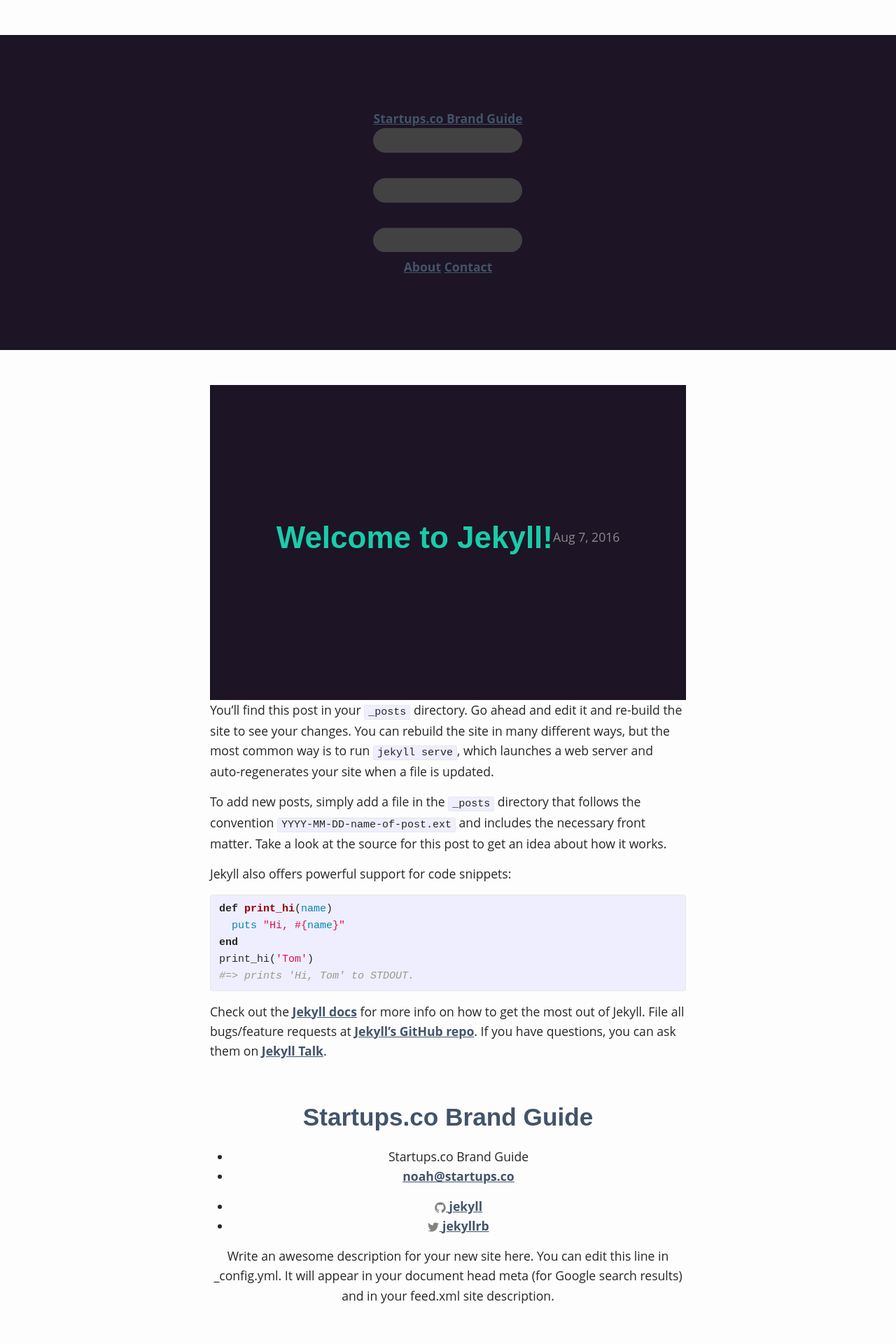
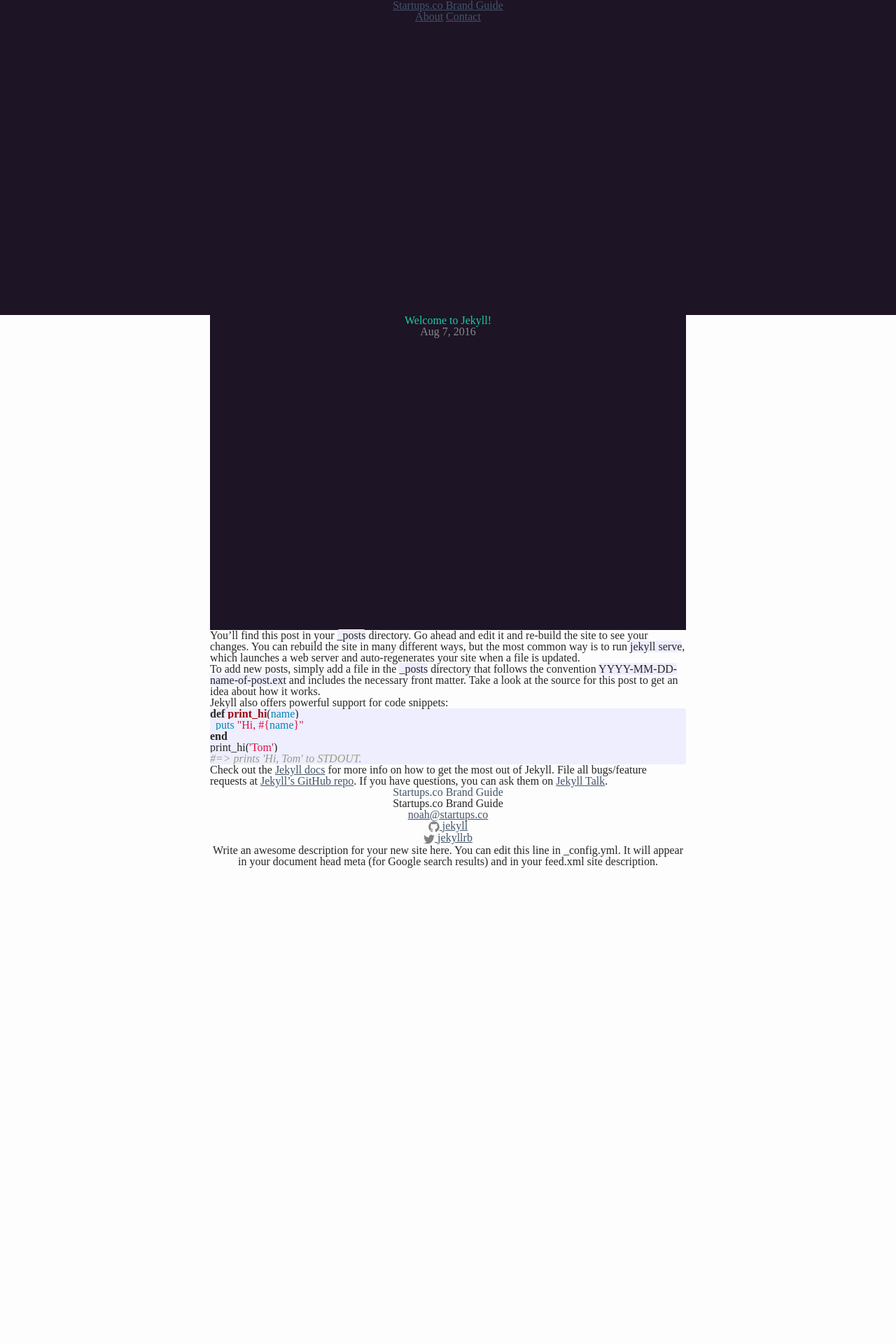
Before and after one commit to nhalter/nhalter.github.io, a Jekyll site: the page built from brandguide/_posts/2016-08-07-welcome-to-jekyll.markdown, in a window 1280 px wide. Shown: the whole page at 70% size. Built offline with Jekyll 4.4.1, drawn with Linux system fonts in a browser that asks for light colours; nearby versions of some CDN libraries; after the commit the page ends 1239 px from its top, so only the background shows below that.

Commit message:
edits
edits

```diff
--- a/brandguide/_includes/head.html
+++ b/brandguide/_includes/head.html
@@ -7,6 +7,9 @@
   <meta name="description" content="{% if page.excerpt %}{{ page.excerpt | strip_html | strip_newlines | truncate: 160 }}{% else %}{{ site.description }}{% endif %}">
 
   <link rel="stylesheet" href="{{ "/css/main.css" | prepend: site.baseurl }}">
+  <link rel="stylesheet" href="{{ "/css/reset.css" | prepend: site.baseurl }}">
   <link rel="canonical" href="{{ page.url | replace:'index.html','' | prepend: site.baseurl | prepend: site.url }}">
   <link rel="alternate" type="application/rss+xml" title="{{ site.title }}" href="{{ "/feed.xml" | prepend: site.baseurl | prepend: site.url }}">
+  <script src="http://ajax.googleapis.com/ajax/libs/jquery/3.1.0/jquery.min.js"></script>
+  <script src="{{ "/scripts/app.js" | prepend: site.baseurl }}"></script>
 </head>
--- a/brandguide/_includes/header.html
+++ b/brandguide/_includes/header.html
@@ -6,11 +6,6 @@
 
     <nav class="site-nav">
       <a href="#" class="menu-icon">
-        <svg viewBox="0 0 18 15">
-          <path fill="#424242" d="M18,1.484c0,0.82-0.665,1.484-1.484,1.484H1.484C0.665,2.969,0,2.304,0,1.484l0,0C0,0.665,0.665,0,1.484,0 h15.031C17.335,0,18,0.665,18,1.484L18,1.484z"/>
-          <path fill="#424242" d="M18,7.516C18,8.335,17.335,9,16.516,9H1.484C0.665,9,0,8.335,0,7.516l0,0c0-0.82,0.665-1.484,1.484-1.484 h15.031C17.335,6.031,18,6.696,18,7.516L18,7.516z"/>
-          <path fill="#424242" d="M18,13.516C18,14.335,17.335,15,16.516,15H1.484C0.665,15,0,14.335,0,13.516l0,0 c0-0.82,0.665-1.484,1.484-1.484h15.031C17.335,12.031,18,12.696,18,13.516L18,13.516z"/>
-        </svg>
       </a>
 
       <div class="trigger">
--- /dev/null
+++ b/brandguide/css/reset.css
@@ -0,0 +1,48 @@
+/* http://meyerweb.com/eric/tools/css/reset/
+   v2.0 | 20110126
+   License: none (public domain)
+*/
+
+html, body, div, span, applet, object, iframe,
+h1, h2, h3, h4, h5, h6, p, blockquote, pre,
+a, abbr, acronym, address, big, cite, code,
+del, dfn, em, img, ins, kbd, q, s, samp,
+small, strike, strong, sub, sup, tt, var,
+b, u, i, center,
+dl, dt, dd, ol, ul, li,
+fieldset, form, label, legend,
+table, caption, tbody, tfoot, thead, tr, th, td,
+article, aside, canvas, details, embed,
+figure, figcaption, footer, header, hgroup,
+menu, nav, output, ruby, section, summary,
+time, mark, audio, video {
+	margin: 0;
+	padding: 0;
+	border: 0;
+	font-size: 100%;
+	font: inherit;
+	vertical-align: baseline;
+}
+/* HTML5 display-role reset for older browsers */
+article, aside, details, figcaption, figure,
+footer, header, hgroup, menu, nav, section {
+	display: block;
+}
+body {
+	line-height: 1;
+}
+ol, ul {
+	list-style: none;
+}
+blockquote, q {
+	quotes: none;
+}
+blockquote:before, blockquote:after,
+q:before, q:after {
+	content: '';
+	content: none;
+}
+table {
+	border-collapse: collapse;
+	border-spacing: 0;
+}
--- /dev/null
+++ b/brandguide/scripts/app.js
@@ -0,0 +1,4 @@
+$(document).ready(function() {
+	$('h1', '#hero').hide().fadeIn(1000);
+	$('p', '#hero').hide().fadeIn(2000);
+});
```
